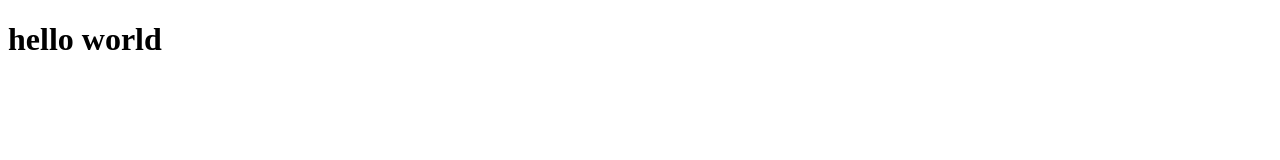
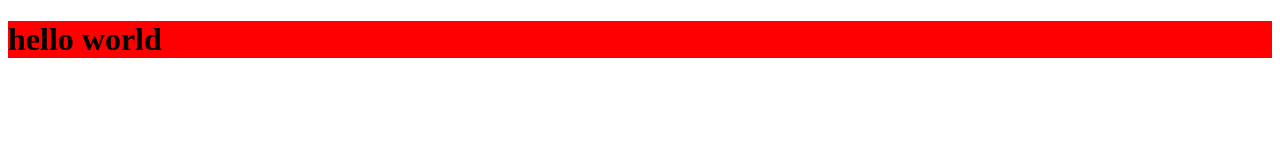
Before and after one commit to AmirAliEidivandi/test-repo, a plain HTML site: page index.html in a window 1280 px wide. Drawn offline with Linux system fonts and the light colour scheme.

Commit message:
complete

```diff
--- a/index.html
+++ b/index.html
@@ -5,6 +5,7 @@
         <meta http-equiv="X-UA-Compatible" content="IE=edge" />
         <meta name="viewport" content="width=device-width, initial-scale=1.0" />
         <title>Document</title>
+        <link rel="stylesheet" href="style.css">
     </head>
     <body>
         <h1 class="test">hello world</h1>
--- /dev/null
+++ b/style.css
@@ -0,0 +1,3 @@
+.test {
+    background-color: red;
+}
```
